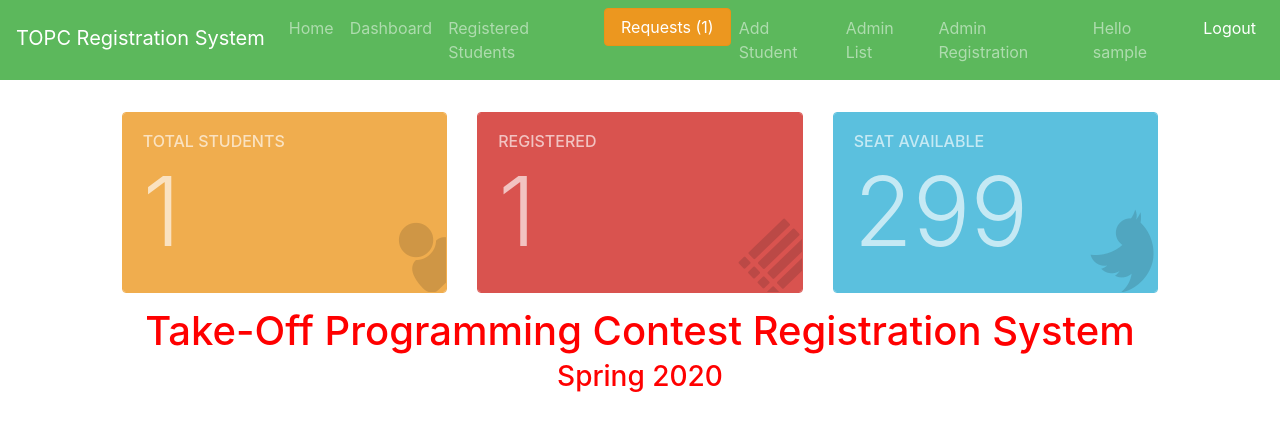
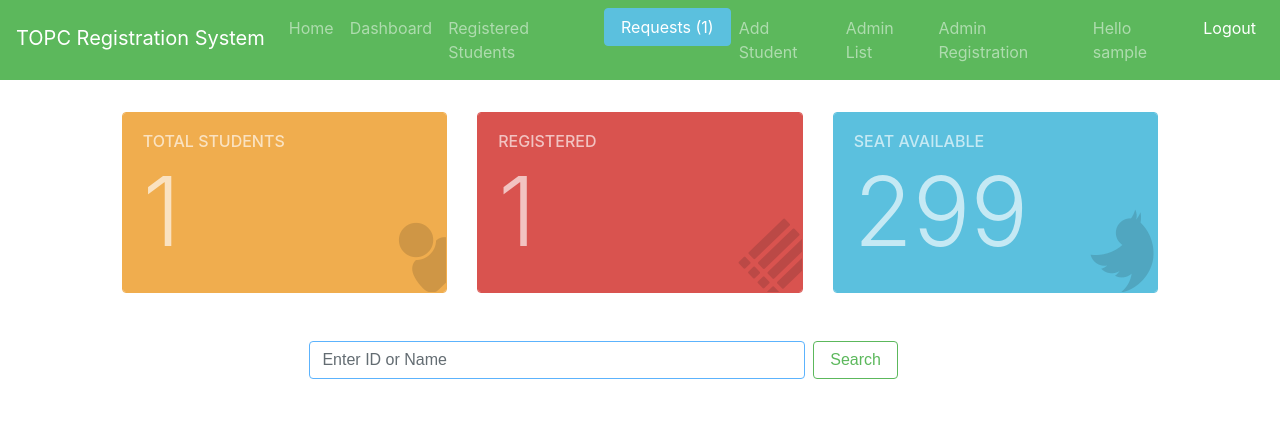
Before and after one commit to fuadwasi/topc_site, a Django app: page /ush/ in a window 1280 px wide. Shown: the top 435 px of the page. Run offline with Django 3.2, Linux system fonts and the light colour scheme; a user stored in the database is signed in; tables that the repository leaves empty hold one stand-in row (values such as "Sample post"); some libraries are stand-ins or nearby versions.

Commit message:
Action Button Modified

```diff
--- a/TOPC_Reg_SYS/templates/fragment/nevbar_s_admin.html
+++ b/TOPC_Reg_SYS/templates/fragment/nevbar_s_admin.html
@@ -6,7 +6,7 @@
         </li>
         <li class="nav-item">
             {% if request_count %}
-                <a class="btn btn-warning active" href={% url "request_list" %}>Requests ({{ request_count }}) <span
+                <a class="btn btn-info" href={% url "request_list" %}>Requests ({{ request_count }}) <span
                         class="sr-only">Home</span></a>
             {% endif %}
         </li>
--- a/TOPC_Reg_SYS/templates/user_home.html
+++ b/TOPC_Reg_SYS/templates/user_home.html
@@ -47,14 +47,15 @@
                         </div>
 
                     </div>
-                {% endif %}
+                {% else %}
 
-                <h1 style="color:red;">
+                <h1 style="color:red; font-size: 65px;">
                     <center>Take-Off Programming Contest Registration System</center>
                 </h1>
-                <h3 style="color:red;">
+                <h1 style="color:red;">
                     <center>Spring 2020</center>
-                </h3>
+                </h1>
+                {% endif %}
 
                 <!--/row-->
                 <div class="row my-5 mx-auto">
@@ -111,8 +112,10 @@
                                 {#                                <td>{{ student.t_shirt }}</td>#}
                                 <td class="text-center mx-auto">
                                     <a href="/register/{{ student.id }}" class="btn btn-warning ">Update Info</a>
-                                    <a href="/request/{{ student.id }}" class="btn  btn-danger  ">Cancel
-                                        Registration</a>
+                                    {% if user.is_superuser == 0 %}
+                                        <a href="/request/{{ student.id }}" class="btn  btn-danger  ">Cancel
+                                            Registration</a>
+                                    {% endif %}
                                 </td>
                             {% endif %}
 
```
Also changed, not shown: TOPC_Reg_SYS/templates/index.html (+21 -11 lines).
